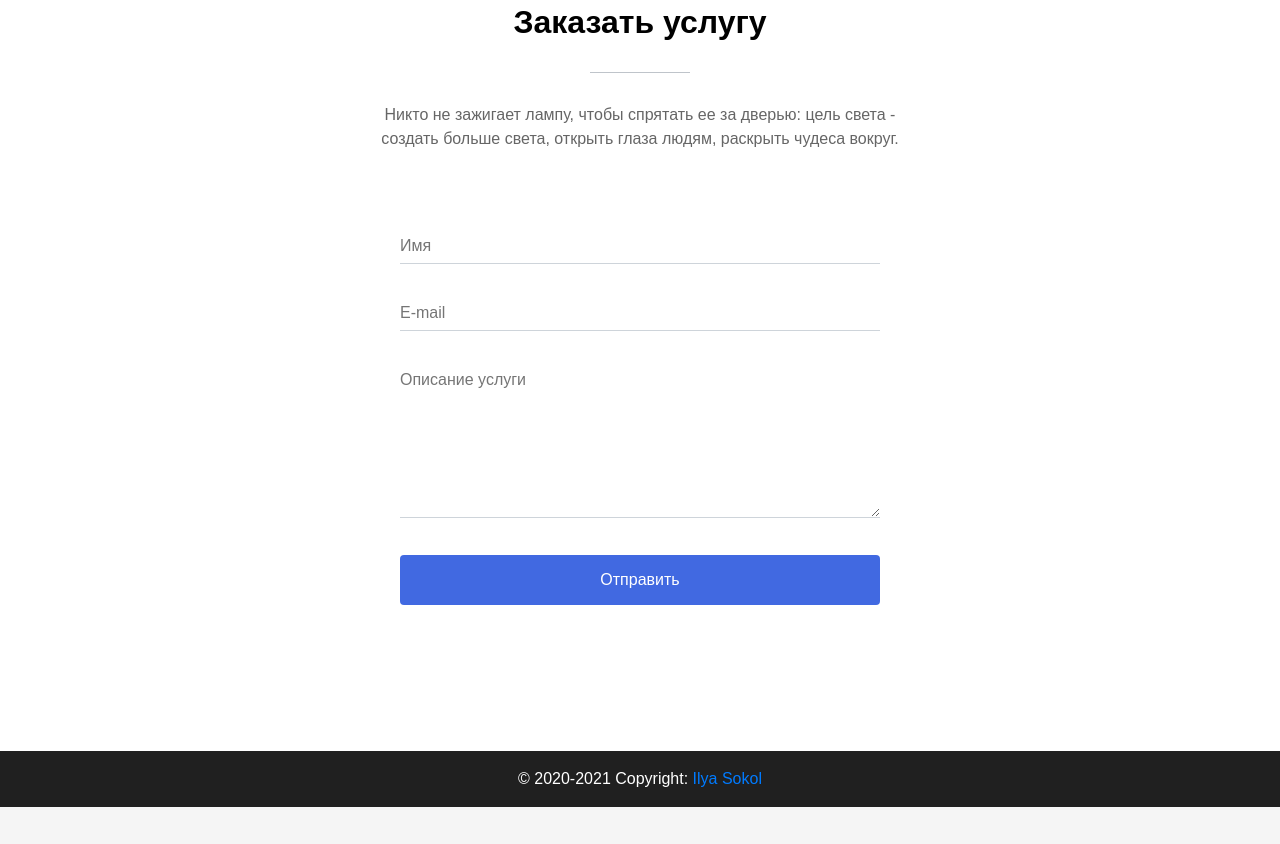
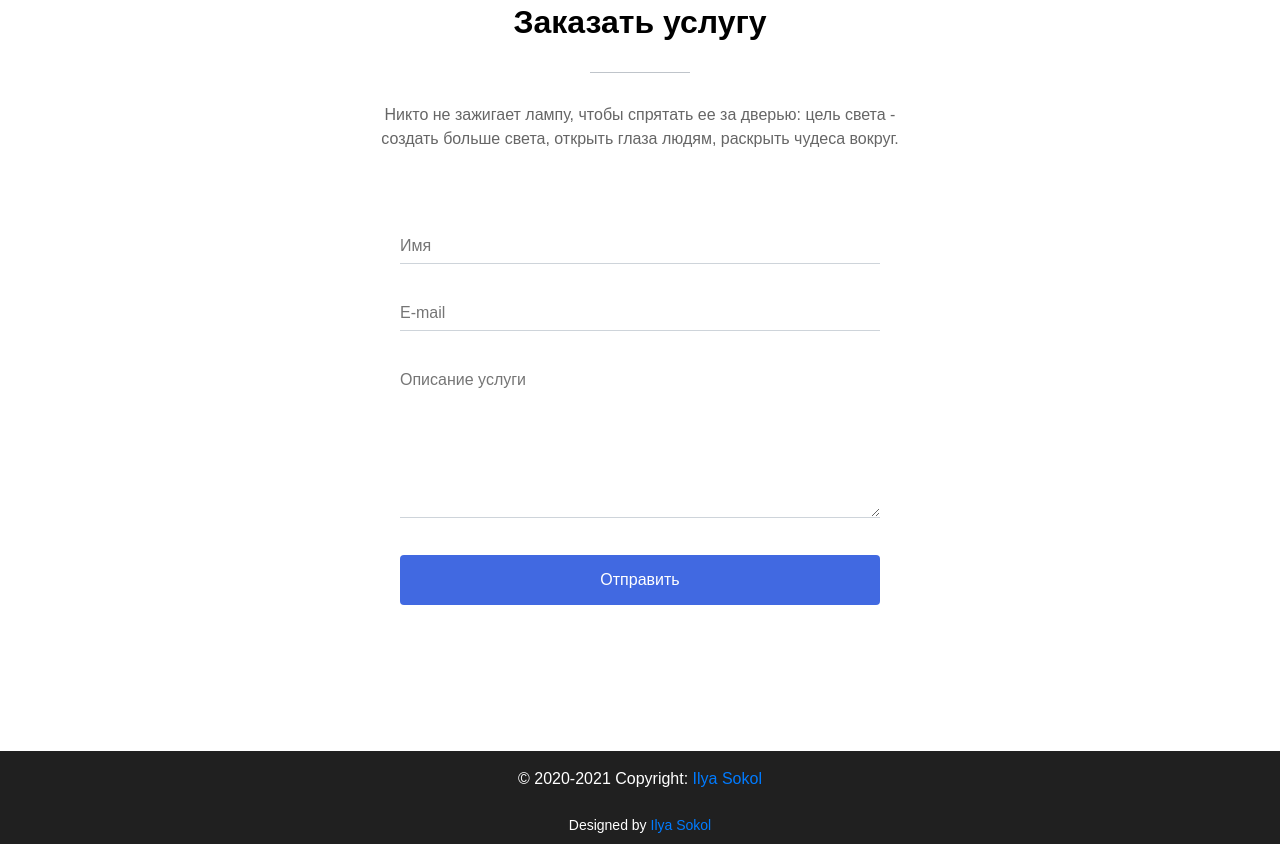
Before and after one commit to lezvieprod/k-studios-landing-template, a plain HTML site: page index.html in a window 1280 px wide. Shown: the part 3522-4366 px from the top of the page. Before the commit the page ends 4329 px from the top, so only its background shows below. Drawn offline with nearby package versions, Linux system fonts and the light colour scheme; a web font is replaced by a local one.

Commit message:
Add files via upload

```diff
--- a/index.html
+++ b/index.html
@@ -316,6 +316,10 @@
       © 2020-2021 Copyright:
       <a class="" href="https://github.com/lezvieprod">Ilya Sokol</a>
     </div>
+    <div class="text-center text-white p-2 display-7" style="font-size: 14px;">
+      Designed by
+      <a class="" href="https://github.com/lezvieprod">Ilya Sokol</a>
+    </div>
   </footer>
 
   </div>
```
